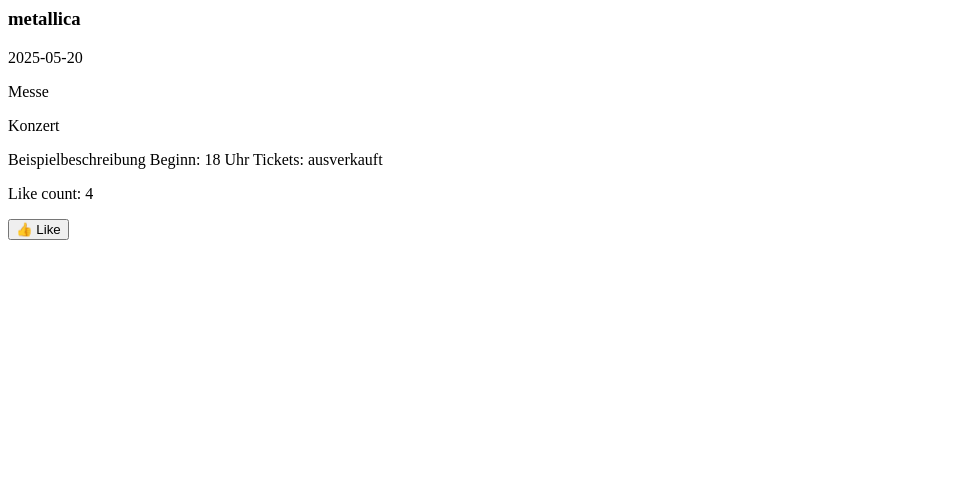
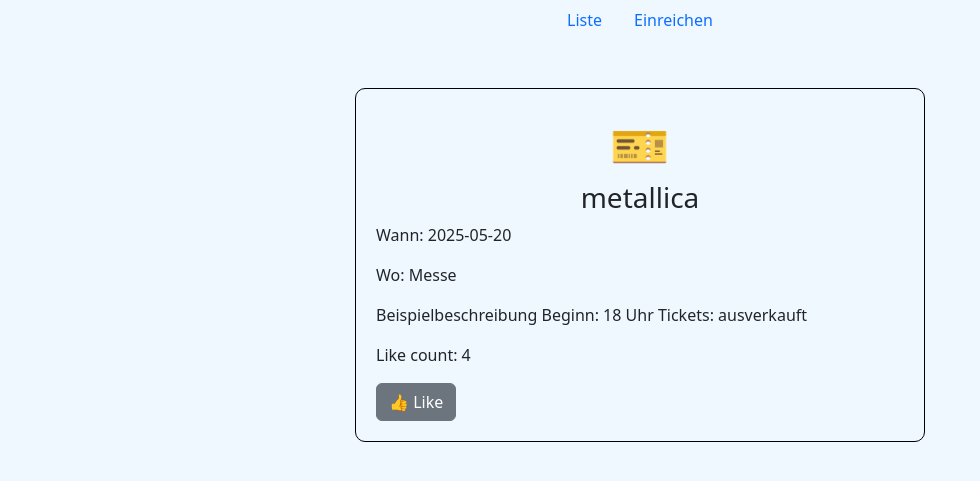
Before and after one commit to Odin2325/TQ6WebsiteTeam1, a Flask app: page /detail/2 in a window 1280 px wide. Shown: the top 481 px of the page, without its empty margins (0-980 px from the left). Run offline with Flask 3, Linux system fonts and the light colour scheme; data comes from the database, SQL or seed files in the repository.

Commit message:
detailansicht aufgehübscht

```diff
--- a/static/style.css
+++ b/static/style.css
@@ -35,3 +35,13 @@
 .font {
     font-size: 30px;
 }
+
+.detailansicht {
+    border: 1px solid black;
+    border-radius: 10px;
+    padding: 20px;
+}
+
+.veranstaltungs-icon {
+    font-size: 48px;
+}
--- a/templates/detail.html
+++ b/templates/detail.html
@@ -1,12 +1,34 @@
-<h3>{{ veranstaltung.titel }}</h3>
-<p>{{ veranstaltung.datum }}</p>
-<p>{{ veranstaltung.ort }}</p>
-<p>{{ veranstaltung.kategorie }}</p>
-<p>{{ veranstaltung.beschreibung }}</p>
-<p>Like count: <span id="like-count">{{ veranstaltung.counter }}</span></p>
-
-<button id="like-button">👍 Like</button>
-
+{% extends 'base.html' %}
+{% block content %}
+<div class="container mt-5">
+    <div class="row justify-content-center">
+        <div class="col-lg-6 col-lg-5 detailansicht">
+            <div class="row justify-content-center veranstaltungs-icon">
+                {% if veranstaltung.kategorie == 'Party' %}
+                🎉
+                {% endif %}
+                {% if veranstaltung.kategorie == 'Konzert' %}
+                🎫
+                {% endif %}
+                {% if veranstaltung.kategorie == 'Filmabend' %}
+                🎞️
+                {% endif %}
+                {% if veranstaltung.kategorie == 'Karaoke' %}
+                🎤
+                {% endif %}
+                {% if veranstaltung.kategorie == 'Festival' %}
+                🎪
+                {% endif %}
+            </div>
+            <h3 class="row justify-content-center" >{{ veranstaltung.titel }}</h3>
+            <div class="mb-3">Wann: {{ veranstaltung.datum }}</div>
+            <div class="mb-3">Wo: {{ veranstaltung.ort }}</div>
+            <p class="mb-3">{{ veranstaltung.beschreibung }}</p>
+            <div class="mb-3">Like count: <span id="like-count">{{ veranstaltung.counter }}</span></div>
+            <button class="btn btn-secondary" id="like-button">👍 Like</button>
+        </div>
+    </div>
+</div>
 <script>
 const likeButton = document.getElementById("like-button");
 const likeCount = document.getElementById("like-count");
@@ -34,3 +56,4 @@
     .catch((err) => console.error(err));
 });
 </script>
+{% endblock %}
--- a/templates/index.html
+++ b/templates/index.html
@@ -22,7 +22,7 @@
         {% for veranstaltung in veranstaltungen %}
             <a href="/detail/{{ veranstaltung.id }}">
                 <div class="veranstaltung">
-                    <div style="font-size: 48px;">
+                    <div class="veranstaltungs-icon">
                         {% if veranstaltung.kategorie == 'Party' %}
                         🎉
                         {% endif %}
```
Lines whose indentation alone changed are shown as unchanged.
